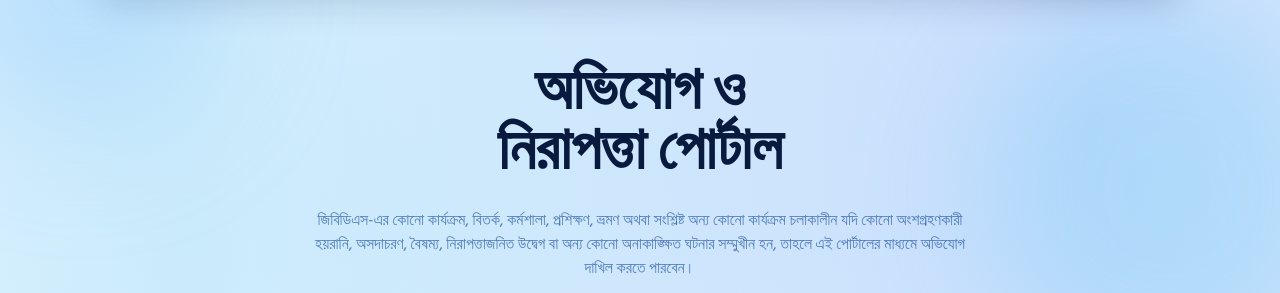
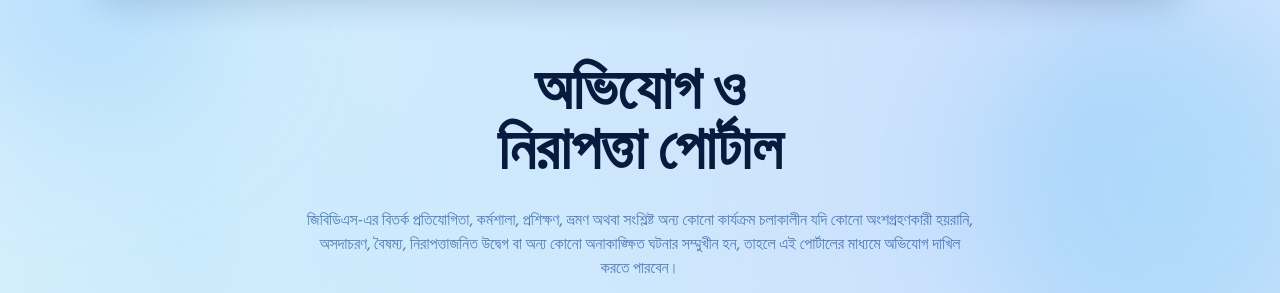
Before and after one commit to mfx99/complains-gbds, a plain HTML site: page index.html in a window 1280 px wide. Shown: the part 96-389 px from the top of the page. Drawn offline with nearby package versions, Linux system fonts and the light colour scheme.

Commit message:
Update complaint description in index.html

```diff
--- a/index.html
+++ b/index.html
@@ -264,7 +264,7 @@
     </h1>
 
     <p class="text-navy-700/70 text-sm sm:text-base leading-relaxed max-w-2xl mx-auto mb-4" style="animation: fade-up 0.7s ease-out 0.22s both;">
-      জিবিডিএস-এর কোনো কার্যক্রম, বিতর্ক, কর্মশালা, প্রশিক্ষণ, ভ্রমণ অথবা সংশ্লিষ্ট অন্য কোনো কার্যক্রম চলাকালীন যদি কোনো অংশগ্রহণকারী হয়রানি, অসদাচরণ, বৈষম্য, নিরাপত্তাজনিত উদ্বেগ বা অন্য কোনো অনাকাঙ্ক্ষিত ঘটনার সম্মুখীন হন, তাহলে এই পোর্টালের মাধ্যমে অভিযোগ দাখিল করতে পারবেন।
+      জিবিডিএস-এর বিতর্ক প্রতিযোগিতা, কর্মশালা, প্রশিক্ষণ, ভ্রমণ অথবা সংশ্লিষ্ট অন্য কোনো কার্যক্রম চলাকালীন যদি কোনো অংশগ্রহণকারী হয়রানি, অসদাচরণ, বৈষম্য, নিরাপত্তাজনিত উদ্বেগ বা অন্য কোনো অনাকাঙ্ক্ষিত ঘটনার সম্মুখীন হন, তাহলে এই পোর্টালের মাধ্যমে অভিযোগ দাখিল করতে পারবেন।
     </p>
     <p class="inline-flex items-center gap-2 text-navy-900 font-semibold text-sm sm:text-base bg-white/70 border border-white px-4 py-2 rounded-full shadow-sm mb-10" style="animation: fade-up 0.7s ease-out 0.28s both;">
       <svg xmlns="http://www.w3.org/2000/svg" class="w-4 h-4 text-brand-600" viewBox="0 0 24 24" fill="none" stroke="currentColor" stroke-width="2.4" stroke-linecap="round" stroke-linejoin="round"><rect x="3" y="11" width="18" height="10" rx="2"/><path d="M7 11V7a5 5 0 0 1 10 0v4"/></svg>
```
